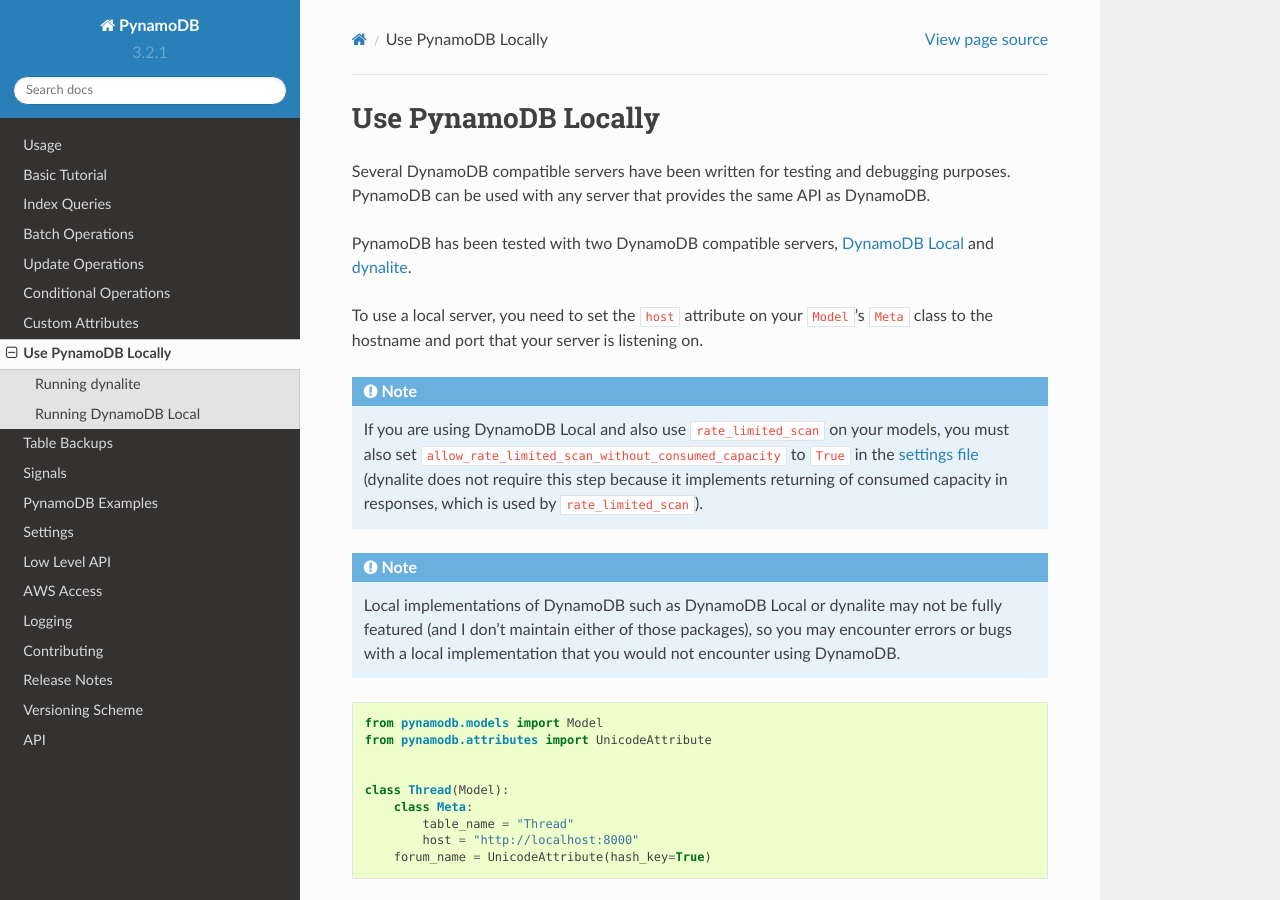
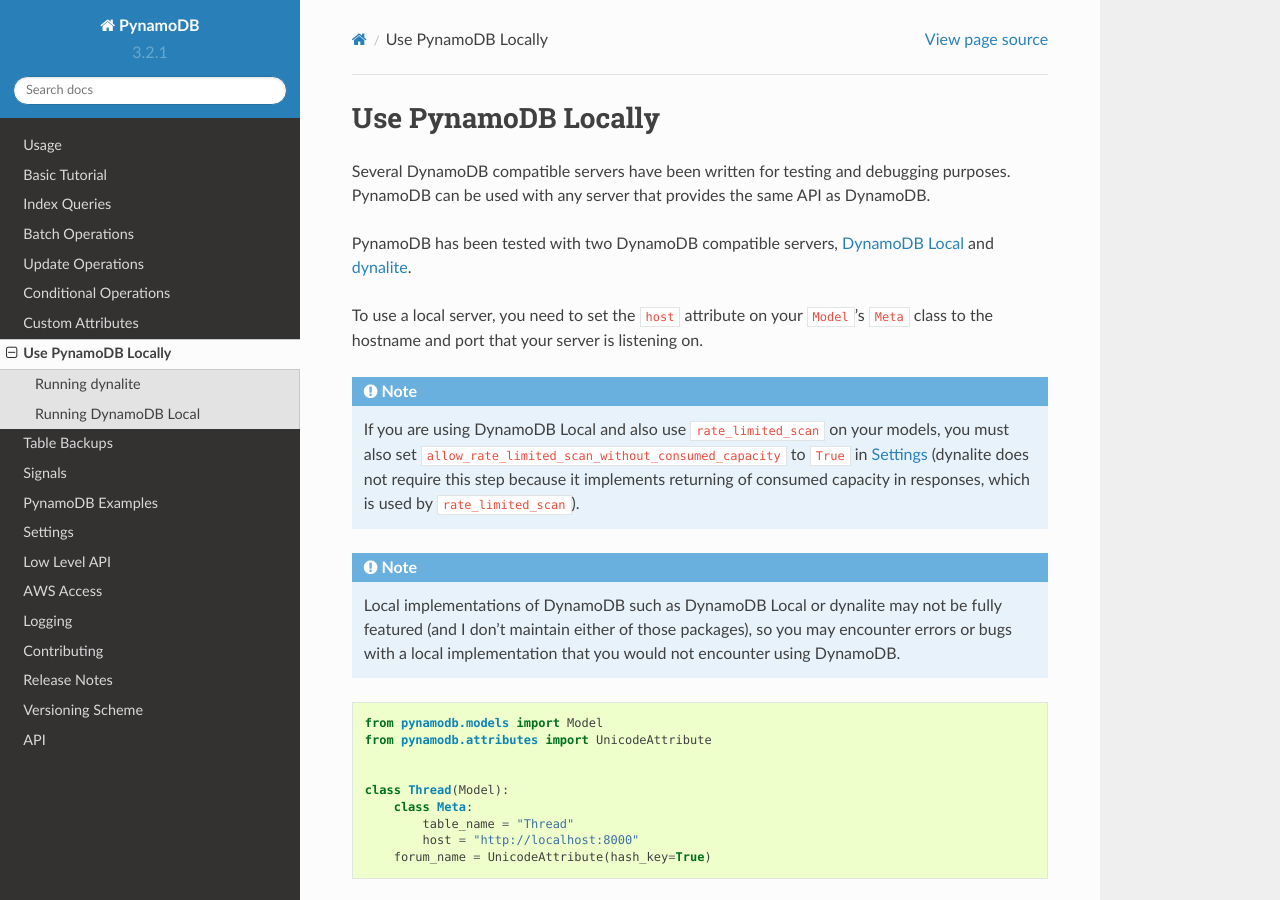
Before and after one commit to pynamodb/PynamoDB, a Sphinx documentation site: the page built from docs/local.rst, in a window 1280 px wide and 900 px high. Built offline with Sphinx 7.4.7 and the Read the Docs theme 2.0.0, drawn with Linux system fonts in a browser that asks for light colours.

Commit message:
Fix cross-reference to use a proper sphinx ref.
The existing link is just a 404.

```diff
--- a/docs/local.rst
+++ b/docs/local.rst
@@ -15,9 +15,9 @@
 .. note::
 
     If you are using DynamoDB Local and also use ``rate_limited_scan`` on your models, you must also
-    set ``allow_rate_limited_scan_without_consumed_capacity`` to ``True`` in the
-    `settings file <settings.rst#allow_rate_limited_scan_without_consumed_capacity>`_ (dynalite does not require
-    this step because it implements returning of consumed capacity in responses, which is used by ``rate_limited_scan``).
+    set ``allow_rate_limited_scan_without_consumed_capacity`` to ``True`` in :ref:`settings`
+    (dynalite does not require this step because it implements returning of consumed capacity in
+    responses, which is used by ``rate_limited_scan``).
 
 .. note::
 
--- a/docs/settings.rst
+++ b/docs/settings.rst
@@ -1,3 +1,5 @@
+.. _settings:
+
 Settings
 ========
 
```
